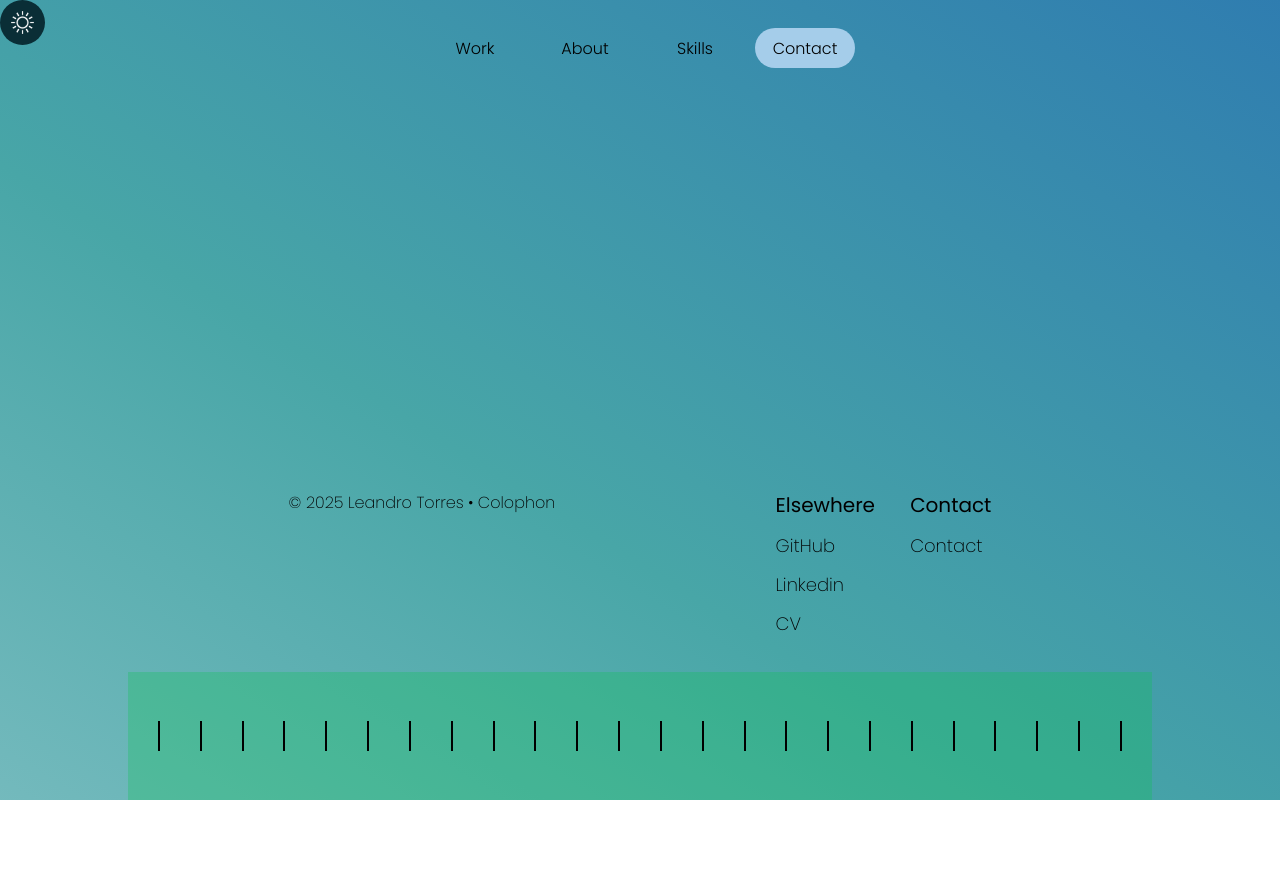
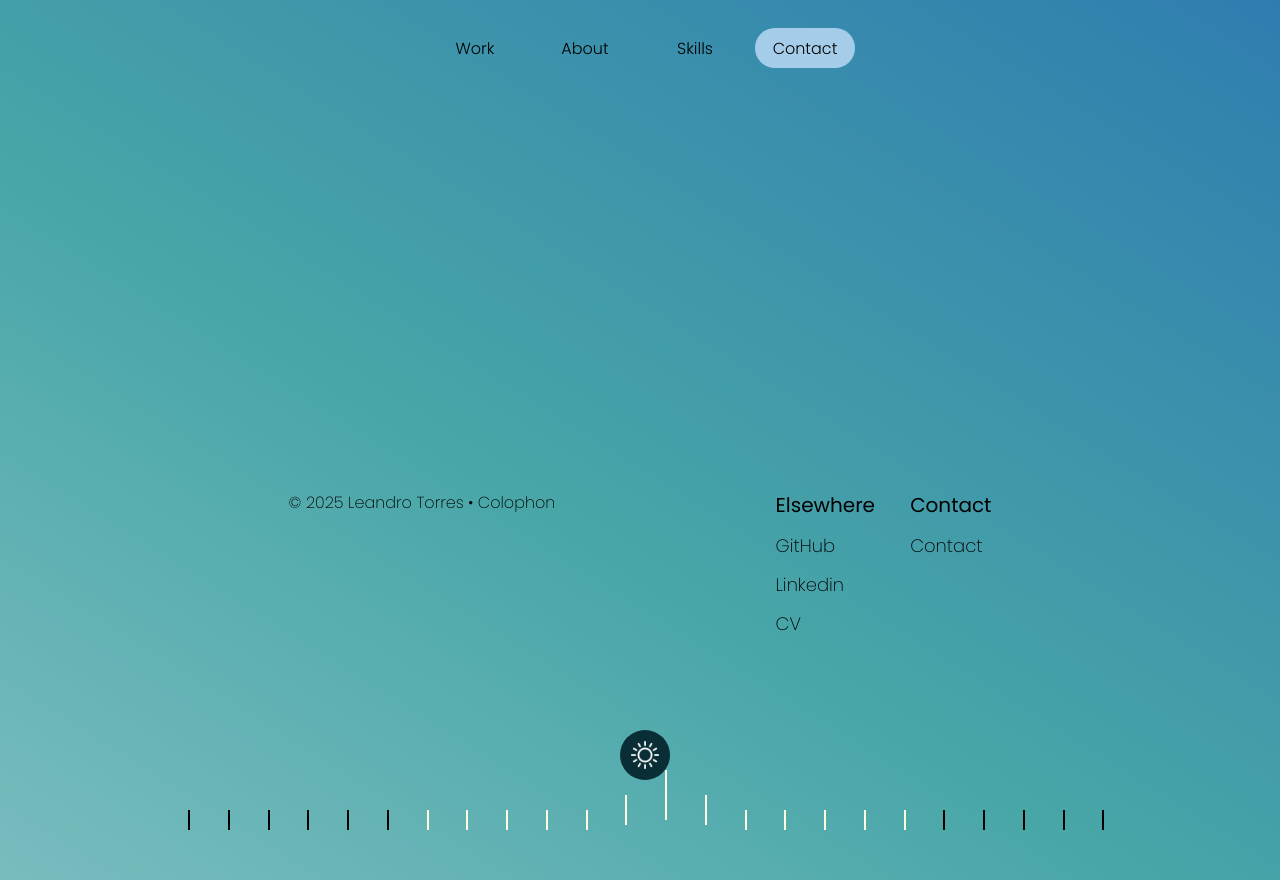
Before and after one commit to Leandrohee/portfolio, a React (Vite) app: page /portfolio/contact in a window 1280 px wide. Before the commit the page ends 800 px from the top, so only its background shows below. Built offline with nearby package versions, Linux system fonts and the light colour scheme.

Commit message:
feat: terminei o footer

```diff
--- a/src/components/Footer/index.tsx
+++ b/src/components/Footer/index.tsx
@@ -1,8 +1,9 @@
-import { Link } from "react-router-dom"
+import { Link} from "react-router-dom"
 import styled from "styled-components"
 import sun from "../../assets/sunWhite.png"
+import moon from "../../assets/moonWhite.png"
 import {motion}  from "framer-motion"
-import { useRef, useState } from "react"
+import { useEffect, useRef, useState } from "react"
 
 
 /* --------------------------------------------- CSS -------------------------------------------- */
@@ -62,31 +63,74 @@ export const FooterSc = styled.footer`
     }
 
     .themePicker{
-        background-color: #0dc04f4a;
+        /* background-color: #0dc04f4a; */
         display: flex;
-        align-items: center;
+        align-items: end;
         justify-content: space-around;
         height: 40%;
         width: 100%;
         padding: 10px;
+        cursor: pointer;
+        padding-bottom: 50px;
+        margin-top: 10vh;
     }
 `
 
-const Stick = styled.div`
-    width: 2px;
-    height: 30px;
-    background-color: #000;
-    /* margin: 0 25px; */
-    /* transform: scaley(2); */
+const Stick = styled.div<StickProps>`
+    width: 100%;
+    height: 60px;
+    /* background-color: #ffffff48; */
+    display: flex;
+    justify-content: start;
+    align-items: end;
+
+    .stick-contant{
+        height: ${({$isSelected,$isSibling})=>(
+            $isSelected
+                ? '50px'
+                : $isSibling
+                ? '30px'
+                : '20px'
+        )};
+        margin-bottom: ${({$isSelected, $isSibling})=>(
+                $isSelected
+                ? '10px'
+                : $isSibling
+                ? '5px'
+                : ''
+        )};
+        width: 2px;
+        background-color: ${({$dayHour})=>(
+            $dayHour >= 6 && $dayHour <= 18
+                ? "#FEFAE0" : "#000"
+        )};
+        pointer-events: none;
+    }
+
+    &:hover{
+        .stick-contant{
+            height: ${({$isSelected})=>($isSelected ? '50px' : '45px')};
+            transition: height .2s;
+            margin-bottom: 10px;
+        }
+    }
+
 `
 
 const Sun = styled(motion.img)`
-    position: absolute;
+    position: relative;
     background-color: #0A2E36;
     padding: 11px;
-    height: 45px;
+    height: 50px;
     border-radius: 50%;
 `
+/* ----------------------------------------- INTERFACES ----------------------------------------- */
+interface StickProps{
+    $isSelected?: boolean;
+    $isSibling?: boolean;
+    $dayHour: number;
+}
+
 
 /* ------------------------------------- LINKS IN THE FOOTER ------------------------------------ */
 const githubLink = "https://github.com/Leandrohee"
@@ -98,23 +142,40 @@ const contactLink = "/contact"
 /* ------------------------------------------ COMPONENT ----------------------------------------- */
 export default function Footer() {
 
-    const [stickSelected, setStickSelect] = useState(0)
-    const [positionIcon, setPositionIcon] = useState()
+    const [stickSelected, setStickSelect] = useState<number>(12)
+    const [positionIcon, setPositionIcon] = useState<(number)[]>([])
     const stickRef = useRef<(HTMLDivElement|null)[]>([])
+    const themeDiv = useRef<(HTMLDivElement|null)[]>([])
 
+    //Cada elemento dessa array representa 1 hora do dia
     const arr = Array.from({ length: 24 }, (_, index) => index);
 
+    //Carregando a posicao ao entrar na pagina
+    useEffect(()=>{
+        getStickPosition()
+    },[])
 
-    function getStickPosition(){
-        // let currentStick = stickRef.current.find(stick => (
-        //     stick?.getAttribute("data-key") == "0"
-        // ))
+    //Mudando a posicao do stick
+    function getStickPosition(element?: HTMLDivElement){
+        let currerrentStick = stickRef.current[12]
+        element
+            ? currerrentStick = element
+            : currerrentStick = stickRef.current[12]
 
-        let currerrentStick = stickRef.current[stickSelected]
+        const leftPosition = currerrentStick?.offsetLeft;
+        const topPosition = currerrentStick?.offsetTop;
+        let width = currerrentStick?.offsetWidth ?? 0
+        if(width) {width =  width/2}
+        const divPosition = themeDiv.current[0]?.offsetLeft
+
+        setPositionIcon([leftPosition ?? 0, topPosition ?? 0, width, divPosition ?? 0])
     }
 
-    function teste (){
-        console.log(stickRef)
+    //Clicando em algum stick
+    function handleClick(event: React.MouseEvent<HTMLDivElement>){
+        const target = event.target as HTMLDivElement
+        setStickSelect(Number(target.dataset.key) ?? 0)
+        getStickPosition(target)
     }
 
     return (
@@ -136,19 +197,42 @@ export default function Footer() {
                     </div>
                 </div>
             </div>
-            <div className="themePicker" onClick={teste}>
-                <Sun
-                    initial={{ left: 0, top: 0}}
-                    src={sun}
-                />
-
+            <div
+                className="themePicker"
+                ref={(element)=> (themeDiv.current[0] = element)} >                     {/*Descrobrindo a distancia da div pai dos sticks  */}
+                { positionIcon[0] &&
+                    <Sun
+                        initial={{
+                            left: positionIcon[0] - positionIcon[3] - 30,               //Esse 30 é +- a width da imagem sun ou moon
+                            top: -50
+                        }}
+                        animate={{
+                            left: positionIcon[0] - positionIcon[3] - 30,
+                            top: -50,
+                            opacity: [0,0,1],
+                            transition:{
+                                duration:  0.2
+                            }
+                        }}
+                        src={stickSelected > 18 || stickSelected < 6 ? moon : sun}
+                    />
+                }
 
                 {arr.map(item => (
                     <Stick
+                        $isSelected={stickSelected == item ? true : false}
+                        $isSibling={
+                            stickSelected == item + 1 || stickSelected ==  item - 1
+                            ? true : false
+                        }
+                        $dayHour={item}
                         key={item}
                         data-key={item}
                         ref= {(element) => (stickRef.current[item] = element)}
-                    />
+                        onClick={handleClick}
+                    >
+                        <div className="stick-contant"></div>
+                    </Stick>
                 ))}
             </div>
         </FooterSc>
```
Also changed, not shown: src/assets/moon.png (added), src/assets/moonWhite.png (added).
